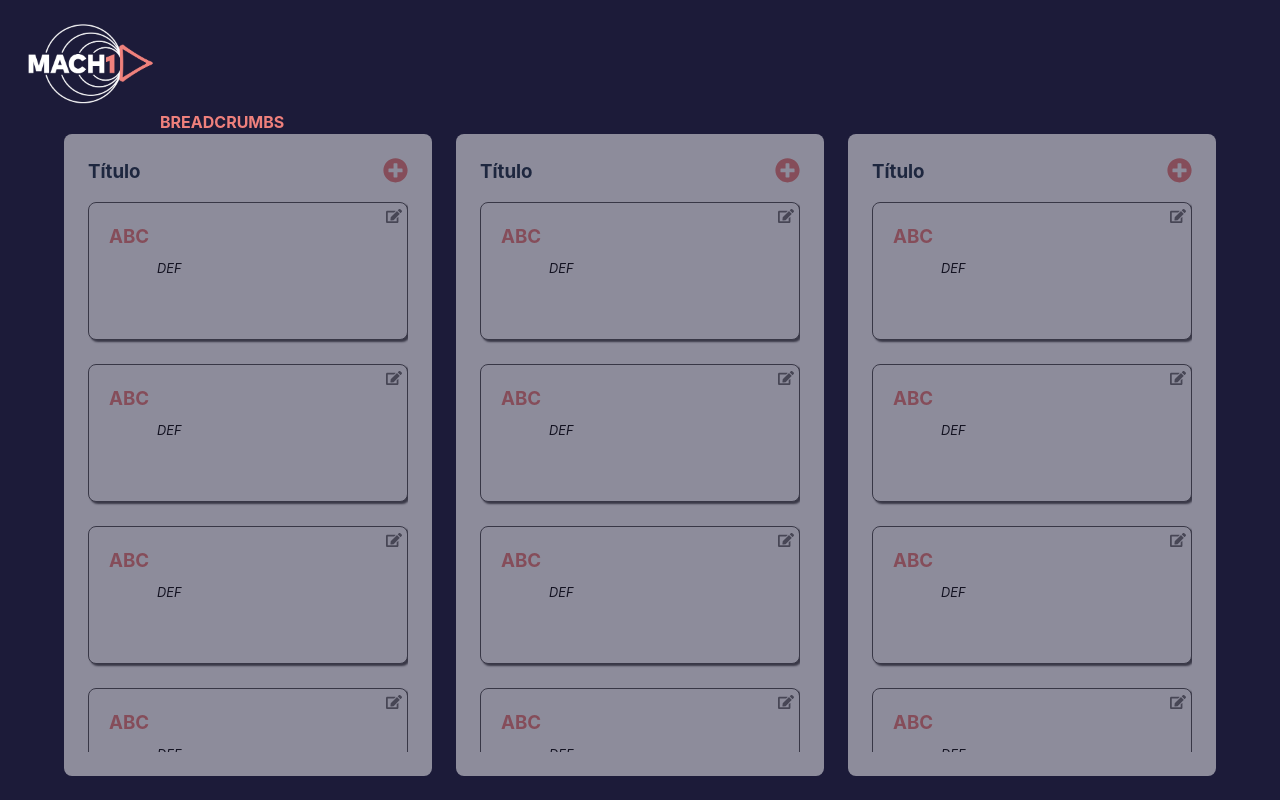
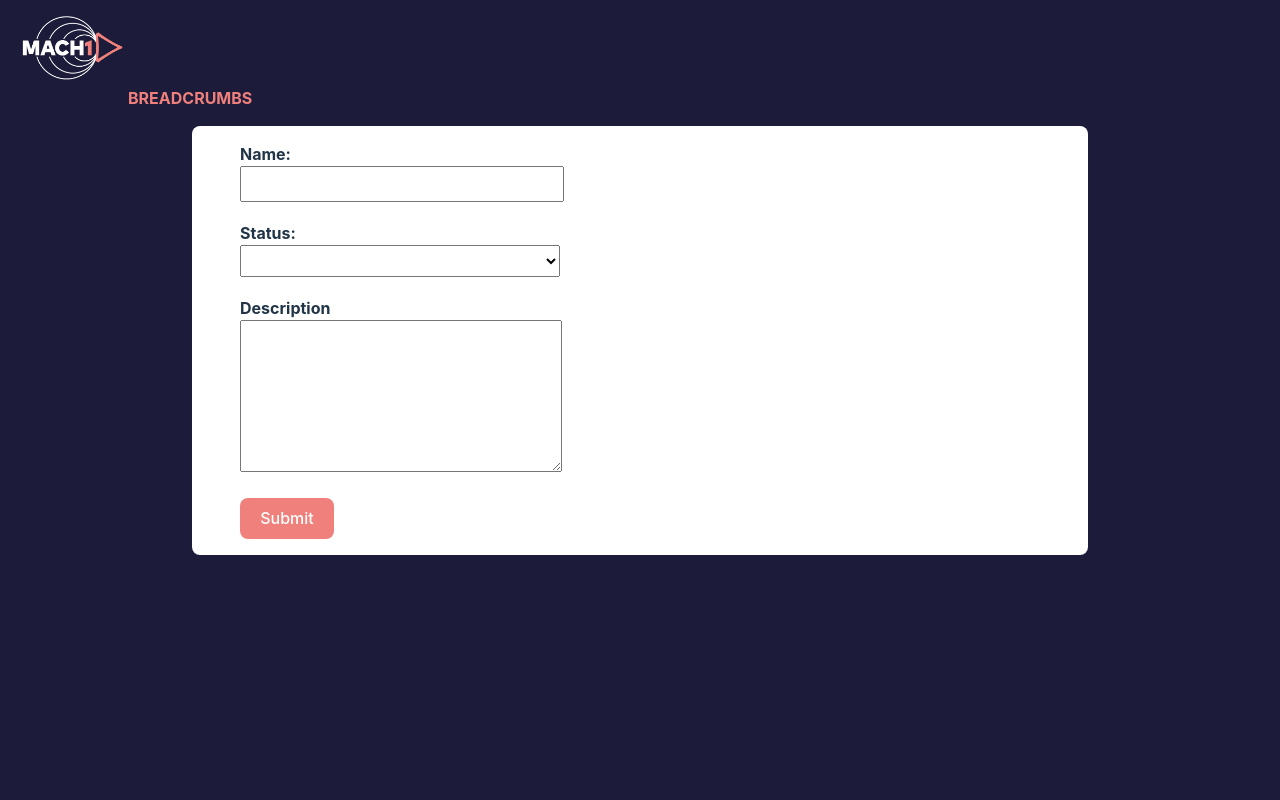
Before and after one commit to Danilloag/taskManager, a React (Vite) app in the folder taskier/: page /Manager in a window 1280 px wide. Built offline with nearby package versions, Linux system fonts and the light colour scheme.

Commit message:
Criação e adaptação do elemento Manager, inclusão do input de busca no elemento Manager e criação e estilização do elemento taskForm.

```diff
--- a/taskier/src/App.css
+++ b/taskier/src/App.css
@@ -46,17 +46,30 @@
 }
 
 .logo-mach {
-  margin-top: 1.5rem;
-  height: 5rem;
+  margin-top: 1rem;
+  height: 4rem;
 }
 
 .breadcrumbs {
   color: var(--title-color);
   font-weight: bold;
-  padding-left: 10rem;
+  padding-left: 8rem;
 }
 
 .master-div {
   height: 300px;
-  margin: 0 4rem;
+  margin: 0;
 }
+
+*::-webkit-scrollbar {
+  width: 6px;
+}
+
+*::-webkit-scrollbar-track {
+  background: transparent;
+}
+
+*::-webkit-scrollbar-thumb {
+  background-color: var(--shadow-color);
+  border-radius: 10px;
+}
--- a/taskier/src/App.jsx
+++ b/taskier/src/App.jsx
@@ -1,8 +1,9 @@
 import './App.css'
 import './grid.css'
-// import Task from './components/task/task'
 import LogoMach1 from './assets/images/mach-1-logo.png'
-import Column from './components/column/column'
+import Manager from './components/manager/manager'
+import Menu from './components/menu/menu'
+import TaskForm from './components/taskForm/taskForm'
 
 function App() {
 
@@ -15,19 +16,8 @@ function App() {
           <p className='breadcrumbs'>BREADCRUMBS</p>
         </div>
 
-
-        <div className='master-div grid'>
-          <div className='column-container col-4'>
-            <Column></Column>
-          </div>
-          <div className='column-container col-4'>
-            <Column></Column>
-          </div>
-          <div className='column-container col-4'>
-            <Column></Column>
-          </div>
-        </div>
-
+        {/* <Manager /> */}
+        <TaskForm></TaskForm>
     </div>
   )
 }
--- a/taskier/src/components/column/column.css
+++ b/taskier/src/components/column/column.css
@@ -1,7 +1,6 @@
 .tasks-container {
     width: 100%;
-    background-color: var(--card-color);
-    opacity: 50%;
+    background-color: var(--column-color);
     border-radius: 0.5rem;
     padding: 1.5rem;
     display: grid;
@@ -9,10 +8,10 @@
 }
 
 .task-group {
-    height: calc(100vh - 250px);
+    height: calc(100vh - 280px);
     overflow-x: hidden;
     display: grid;
-    gap: 1.5rem;
+    gap: 0.7rem;
 
 }
 .column-head {
--- /dev/null
+++ b/taskier/src/components/manager/manager.css
@@ -0,0 +1,17 @@
+.columns-div {
+  height: 300px;
+  margin: 0 4rem;
+}
+
+.search-div {
+  justify-items: end;
+  padding: 0 4rem 0.5rem 0;
+}
+
+.home-search {
+  width: 25rem;
+  height: 2.5rem;
+  border-radius: 0.5rem;
+  text-indent: 1rem;
+  font-size: 1rem;
+}
--- /dev/null
+++ b/taskier/src/components/manager/manager.jsx
@@ -0,0 +1,23 @@
+import './manager.css'
+import Column from '../column/column'
+
+export default function Manager() {
+    return (
+        <div className='master-div'>
+            <div className='search-div grid'>
+                <input className='home-search col-12' type="search" placeholder='Busca...'/>
+            </div>
+            <div className='columns-div grid'>
+                <div className='column-container col-4'>
+                    <Column></Column>
+                </div>
+                <div className='column-container col-4'>
+                    <Column></Column>
+                </div>
+                <div className='column-container col-4'>
+                    <Column></Column>
+                </div>
+            </div>
+        </div>
+    )
+}
--- /dev/null
+++ b/taskier/src/components/menu/menu.css
@@ -0,0 +1,24 @@
+.menu-container {
+    width: 8rem;
+    padding: 0.5rem 2rem;
+    background-color: var(--menu-color);
+    position: relative;
+}
+
+.butt-group {
+    display: flex;
+    flex-direction: column;
+    gap: 0.3rem;
+}
+
+.butt {
+    font-size: 0.7rem;
+    color: var(--card-color);
+    background-color: var(--title-color);
+}
+
+.new-edit-icon {
+    position: absolute;
+    top: 5px;
+    left: 5px;
+}
--- /dev/null
+++ b/taskier/src/components/menu/menu.jsx
@@ -0,0 +1,26 @@
+import './menu.css'
+
+export default function Menu() {
+    return (
+        // <div className='modal-background'>
+            <div className="menu-container">
+                <svg className='new-edit-icon' width="16" height="16" viewBox="0 0 16 16" fill="none" xmlns="http://www.w3.org/2000/svg">
+                    <g clip-path="url(#clip0_114_130)">
+                        <path d="M11.1833 3.2L13.6889 5.70555C13.7944 5.81111 13.7944 5.98333 13.6889 6.08889L7.62222 12.1556L5.04444 12.4417C4.7 12.4806 4.40833 12.1889 4.44722 11.8444L4.73333 9.26667L10.8 3.2C10.9056 3.09444 11.0778 3.09444 11.1833 3.2ZM15.6833 2.56389L14.3278 1.20833C13.9056 0.786111 13.2194 0.786111 12.7944 1.20833L11.8111 2.19167C11.7056 2.29722 11.7056 2.46944 11.8111 2.575L14.3167 5.08055C14.4222 5.18611 14.5944 5.18611 14.7 5.08055L15.6833 4.09722C16.1056 3.67222 16.1056 2.98611 15.6833 2.56389ZM10.6667 10.5056V13.3333H1.77778V4.44444H8.16111C8.25 4.44444 8.33333 4.40833 8.39722 4.34722L9.50833 3.23611C9.71944 3.025 9.56944 2.66667 9.27222 2.66667H1.33333C0.597222 2.66667 0 3.26389 0 4V13.7778C0 14.5139 0.597222 15.1111 1.33333 15.1111H11.1111C11.8472 15.1111 12.4444 14.5139 12.4444 13.7778V9.39444C12.4444 9.09722 12.0861 8.95 11.875 9.15833L10.7639 10.2694C10.7028 10.3333 10.6667 10.4167 10.6667 10.5056Z" fill="#EF807C" />
+                    </g>
+                    <defs>
+                        <clipPath id="clip0_114_130">
+                            <rect width="16" height="16" fill="white" />
+                        </clipPath>
+                    </defs>
+                </svg>
+                <div className='butt-group'>
+                    <button className="butt">Edit</button>
+                    {/* <button className="butt">Listar</button> */}
+                    <button className="butt">Iniciar</button>
+                    <button className="butt">Finalizar</button>
+                </div>
+            </div>
+        // </div>
+    )
+}
--- a/taskier/src/components/task/task.css
+++ b/taskier/src/components/task/task.css
@@ -10,10 +10,11 @@
     border-radius: 0.5rem;
     display: flex;
     flex-direction: column;
-    gap: 0.5rem;
+    gap: 0.3rem;
     box-shadow: 2px 2px 2px var(--shadow-color);
-    padding: 20px;
+    padding: 0.5rem;
     position: relative;
+    margin-right: 6px;
 }
 
 .task-title {
@@ -22,9 +23,9 @@
 
 .description {
     text-align: justify;
-    text-indent: 3rem;
+    text-indent: 2rem;
     font-style: italic;
-    font-size: 0.8rem;
+    font-size: 0.7rem;
     overflow: hidden;
     text-overflow: ellipsis;
     display: -webkit-box;
--- a/taskier/src/components/task/task.jsx
+++ b/taskier/src/components/task/task.jsx
@@ -1,9 +1,10 @@
+import Menu from '../menu/menu'
 import './task.css'
 
 export default function Task(props) {
 
     props = {
-        title: 'ABC', description: 'DEF', stats: 'Z'
+        title: 'Título da Task', description: 'Aqui vai a descrição com tudo o que você puder imaginar de detalhes e de coisas inúteis acerca de qualquer tarefa que seja possível de ser executada por um ser humano. Mas ainda há a possibilidade de o texto não caber', stats: 'Z'
     }
 
 
--- /dev/null
+++ b/taskier/src/components/taskForm/taskForm.css
@@ -0,0 +1,43 @@
+* {
+    margin: 0;
+    padding: 0;
+}
+
+.form-background {
+    background-color: var(--card-color);
+    margin: 1rem 12rem;
+    border-radius: 0.5rem;
+}
+
+form {
+    padding: 1rem 3rem;
+    display: flex;
+    flex-direction: column;
+    justify-content: center;
+    align-items: start;
+    gap: 1.2rem;
+}
+
+label {
+    font-weight: bold;
+}
+
+select,
+input {
+    width: 20rem;
+    height: 2rem;
+    outline-width: 0;
+    /* padding: 0.3rem; */
+}
+
+textarea {
+    width: 20rem;
+    outline-width: 0;
+    /* padding: 0.3rem; */
+    text-indent: 2rem;
+}
+
+.form-butt {
+    color: var(--card-color);
+    background-color: var(--title-color);
+}
--- /dev/null
+++ b/taskier/src/components/taskForm/taskForm.jsx
@@ -0,0 +1,28 @@
+import './taskForm.css'
+
+export default function TaskForm() {
+    return (
+        <div className="form-background">
+            <form action="post">
+                <label htmlFor="name">Name:<br/>
+                <input type="text" name="name" id="" />
+                </label>
+
+                <label htmlFor="stats">Status:<br/>
+                <select name="stats" placeholder='Select a value' id="" >
+                    <option disabled selected hidden></option>
+                    <option value="listed">Listed</option>
+                    <option value="started">Stardted</option>
+                    <option value="ended">Ended</option>
+                </select>
+                </label>
+
+                <label htmlFor="description">Description<br/>
+                <textarea name="description" id="" rows="10"></textarea>
+                </label>
+
+                <button className='form-butt' type="submit">Submit</button>
+            </form>
+        </div>
+    )
+}
--- a/taskier/src/index.css
+++ b/taskier/src/index.css
@@ -13,12 +13,13 @@
   -moz-osx-font-smoothing: grayscale;
   -webkit-text-size-adjust: 100%;
 
-  --text-color: #0c0c0c;
-  --bckgnd-color: #1c1b39;
+  --text-color: #0C0C0C;
+  --bckgnd-color: #1C1B39;
   --title-color: #EF807C;
   --card-color: #FFFFFF;
-  --column-color: #0000001F;
+  --column-color: #FFFFFFAA;
   --shadow-color: #555555;
+  --menu-color: #0C0C0C44;
 }
 
 a {
```
Also changed, not shown: taskier/src/assets/icons/rose-edit.svg (added).
